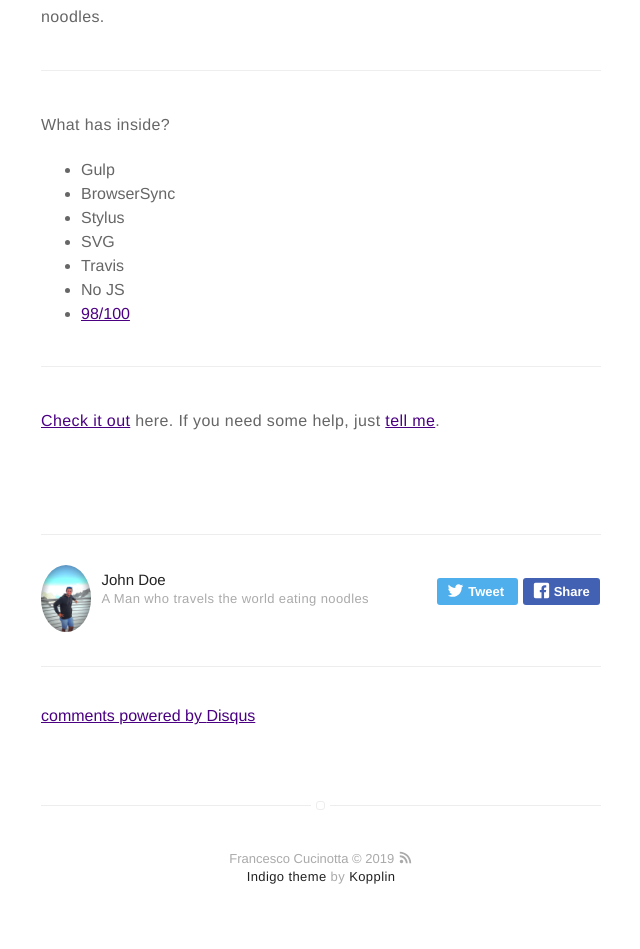
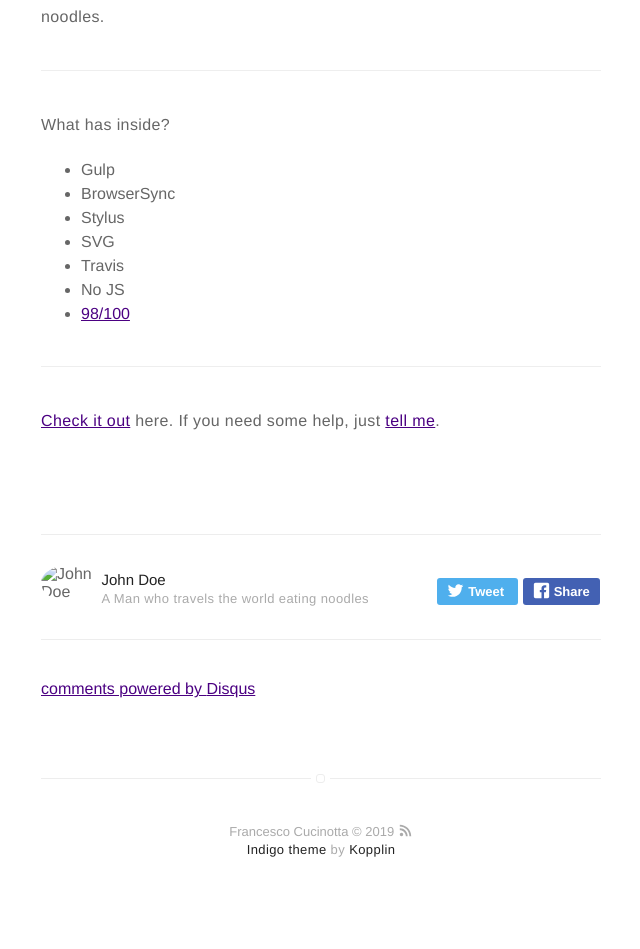
Before and after one commit to fracuci/fracuci.github.io, a Jekyll site: the page built from _posts/2016-01-23-indigo-jekyll-theme.markdown, in a window 1280 px wide. Shown: the part 828-1777 px from the top of the page, without its empty margins (319-959 px from the left). Built offline with Jekyll 4.4.1, drawn with Linux system fonts in a browser that asks for light colours; emoji names are drawn with the system emoji font; comment, search, counter and statistics services are not loaded; after the commit the page ends 1749 px from its top, so only the background shows below that.

Commit message:
Update _config.yml

```diff
--- a/_config.yml
+++ b/_config.yml
@@ -57,13 +57,13 @@
     johndoe:
         name: John Doe
         bio: A Man who travels the world eating noodles
-        external-image: false
+        external-image: true
         picture: assets/images/profile.jpg
         twitter: johndoe
     jamesfoster:
         name: James Foster
         bio: A Man who develops software with coffee
-        external-image: false
+        external-image: true
         picture: assets/images/james.jpg
         twitter: jamesfoster
 
```
